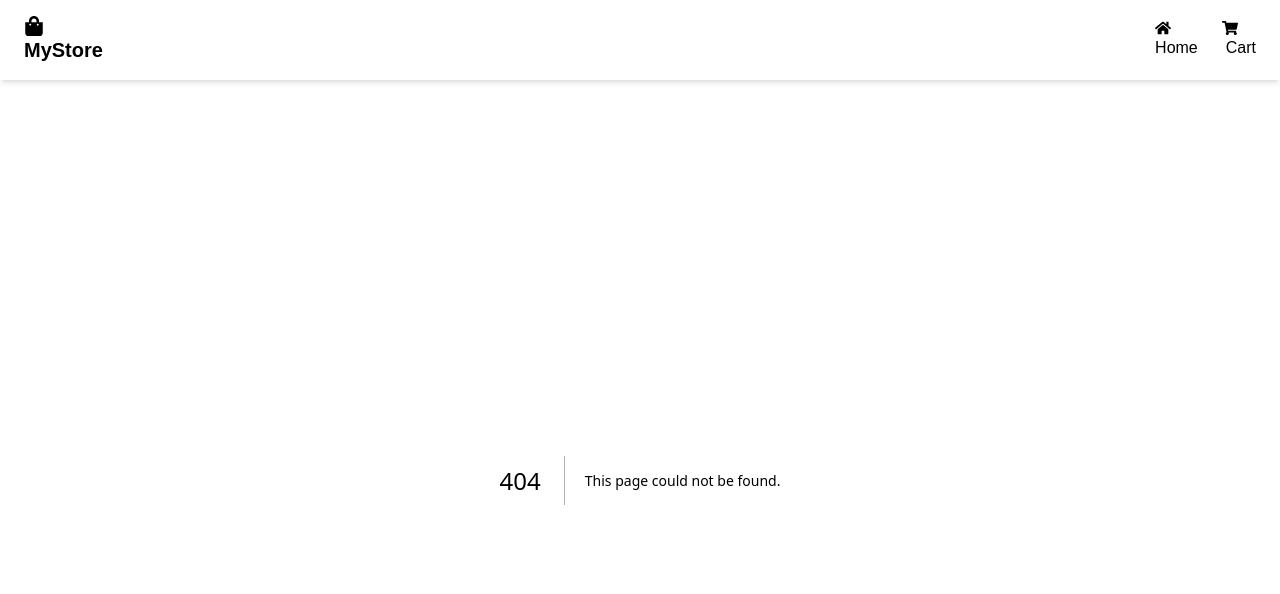
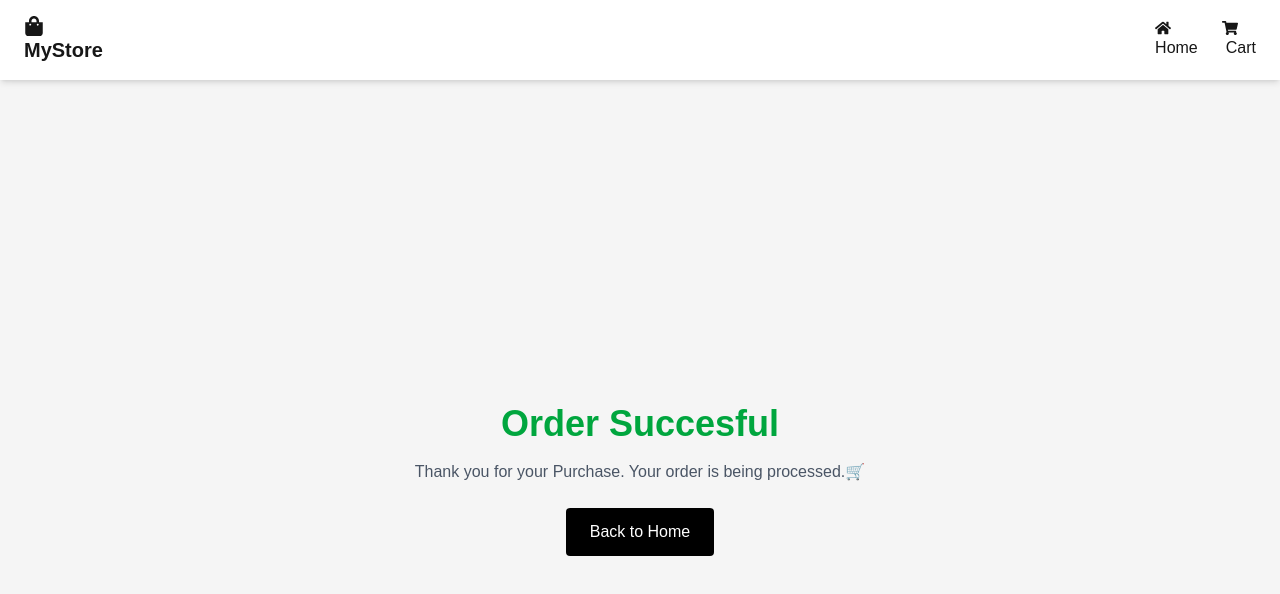
Before and after one commit to Victoria20-me/E-commerce-project, a Next.js app: page /success in a window 1280 px wide. Before the commit this address had no page. Shown: the top 594 px of the page. Built offline with nearby package versions, Linux system fonts and the light colour scheme.

Commit message:
added a checkout and success page

```diff
--- a/package.json
+++ b/package.json
@@ -9,6 +9,7 @@
     "lint": "eslint"
   },
   "dependencies": {
+    "axios": "^1.15.0",
     "next": "16.2.2",
     "react": "19.2.4",
     "react-dom": "19.2.4",
--- a/src/app/cart/page.js
+++ b/src/app/cart/page.js
@@ -1,5 +1,6 @@
 "use client";
 import { useCart } from "../context/CartContext";
+import Link from "next/link";
 
 export default function CartPage() {
   const { cart, removeFromCart, increaseQty, decreaseQty } = useCart();
@@ -44,6 +45,9 @@ export default function CartPage() {
       <div className="mt-6 text-right">
         <h2 className="text-xl font-bold">Total: ${total}</h2>
       </div>
+      <Link href="/checkout">
+        <button className="mt-4 bg-green-600 text-white px-6 py-2">Proceed to Checkout</button>
+      </Link>
     </div>
   );
 }
--- /dev/null
+++ b/src/app/checkout/page.js
@@ -0,0 +1,60 @@
+"use client";
+import { useCart } from "../context/CartContext";
+import { useRouter } from "next/navigation";
+import { useEffect, useState } from "react";
+import toast from "react-hot-toast";
+
+export default function checkOutPage() {
+  const { cart, clearCart } = useCart();
+  const router = useRouter();
+
+  const [mounted, setMounted] = useState(false);
+
+  useEffect(() => {
+    setMounted(true);
+  }, []);
+
+  if (!mounted) return null;
+
+  //  calculate total
+  const total = cart
+    .reduce((sum, item) => sum + item.price * item.quantity, 0)
+    .toFixed(2);
+
+  // handle order
+  const handleOrder = () => {
+    toast.success("Order placed successful 🎉  ");
+    clearCart(); //clears state and local storage
+    setTimeout(() => {
+      router.push("/success");
+    }, 1500);
+  };
+  //empty cart check
+  if (cart.length === 0) {
+    return <p className="p-6">Your cart is empty</p>;
+  }
+
+  return (
+    <div className="max-w-3xl mx-auto p-6">
+      <h1 className="text-2xl font-bold mb-6">Checkout</h1>
+      {cart?.map((item) => (
+        <div key={item.id} className="flex items-center border p-4 mb-4 rounded">
+          <div className="flex items-center gap-4">
+            <img src={item.thumbnail}  className="h-16"/>
+            <div>
+              <h2 className="font-semibold">{item.title}</h2>
+              <p className="font-bold">
+                ${item.price} x {item.quantity}
+              </p>
+            </div>
+          </div>
+          <p>${item.price * item.quantity}</p>
+        </div>
+      ))}
+      <div className="mt-6 text-right">
+        <h2 className="text-xl font-bold">Total: ${total}</h2>
+      </div>
+      <button onClick={handleOrder} className="mt-6 w-full bg-green-600 text-white py-3 rounded font-bold">Place Order</button>
+    </div>
+  );
+}
--- a/src/app/context/CartContext.js
+++ b/src/app/context/CartContext.js
@@ -54,9 +54,14 @@ export function CartProvider({ children }) {
     );
   };
 
+  const clearCart = () => {
+    setCart([]);
+    localStorage.removeItem("cart");
+  };
+
   return (
     <CartContext.Provider
-      value={{ cart, addToCart, removeFromCart, increaseQty, decreaseQty }}
+      value={{ cart, addToCart, removeFromCart, increaseQty, decreaseQty, clearCart }}
     >
       {children}
     </CartContext.Provider>
--- a/src/app/product/[id]/page.js
+++ b/src/app/product/[id]/page.js
@@ -43,7 +43,7 @@ export default function ProductPage() {
         <button
           onClick={() => {
             addToCart(product);
-            toast.success(`${product.title} added to cart`);
+            toast.success(`${product.title} added to cart🛒`);
           }}
           className="bg-black text-white px-6 py-3 rounded w-full"
         >
--- /dev/null
+++ b/src/app/success/page.js
@@ -0,0 +1,19 @@
+"use client";
+import Link from "next/link";
+export default function SuccessPage() {
+  return (
+    <div className="flex flex-col items-center justify-center h-screen text-center p-6">
+      <h1 className="text-4xl font-bold text-green-600 mb-4">
+        Order Succesful
+      </h1>
+      <p className="text-gray-600 mb-6">
+        Thank you for your Purchase. Your order is being processed.🛒
+      </p>
+      <Link href="/">
+        <button className="bg-black text-white px-6 py-3 rounded">
+          Back to Home
+        </button>
+      </Link>
+    </div>
+  );
+}
```
Also changed, not shown: 1 other file (tests, documents, lock files or other folders).
